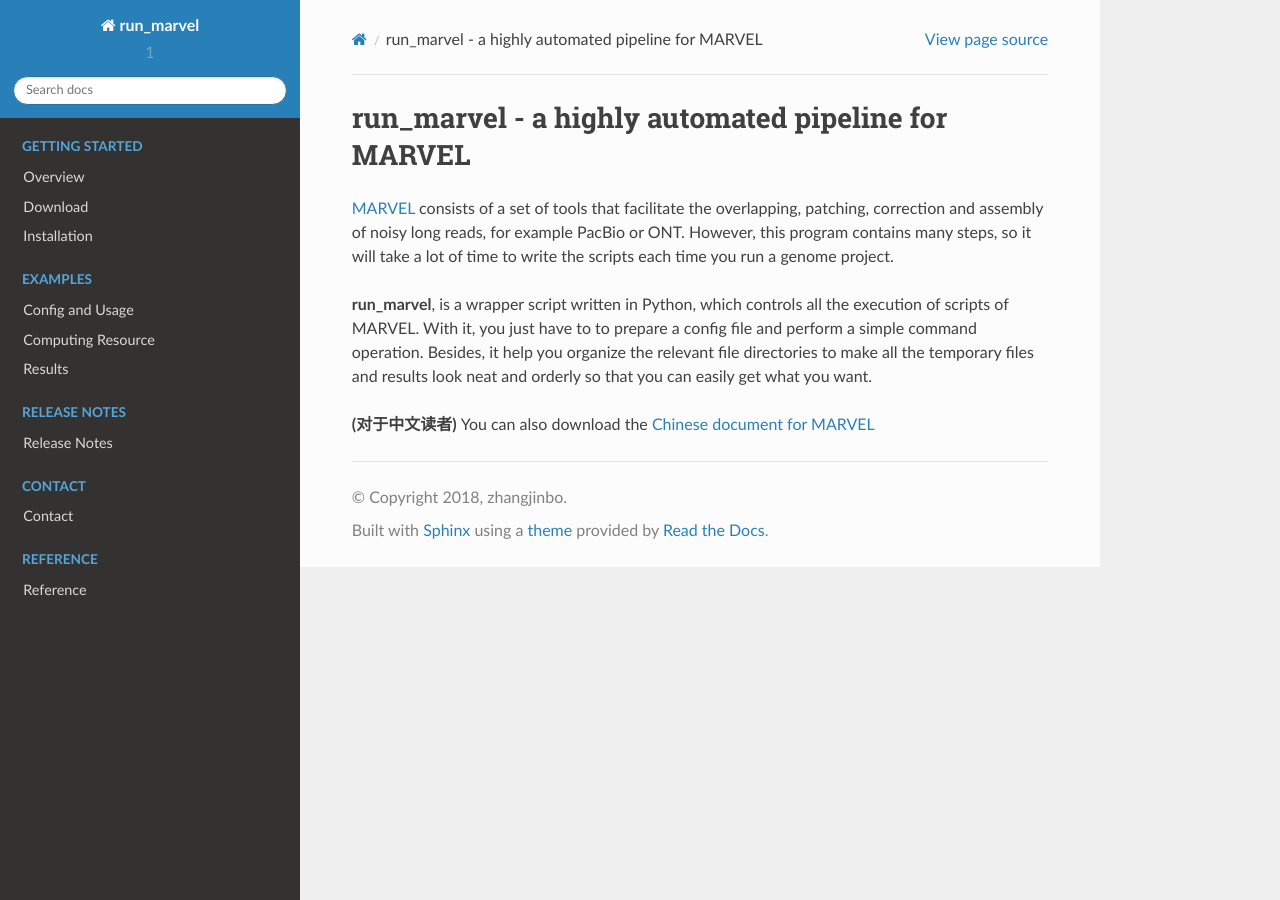
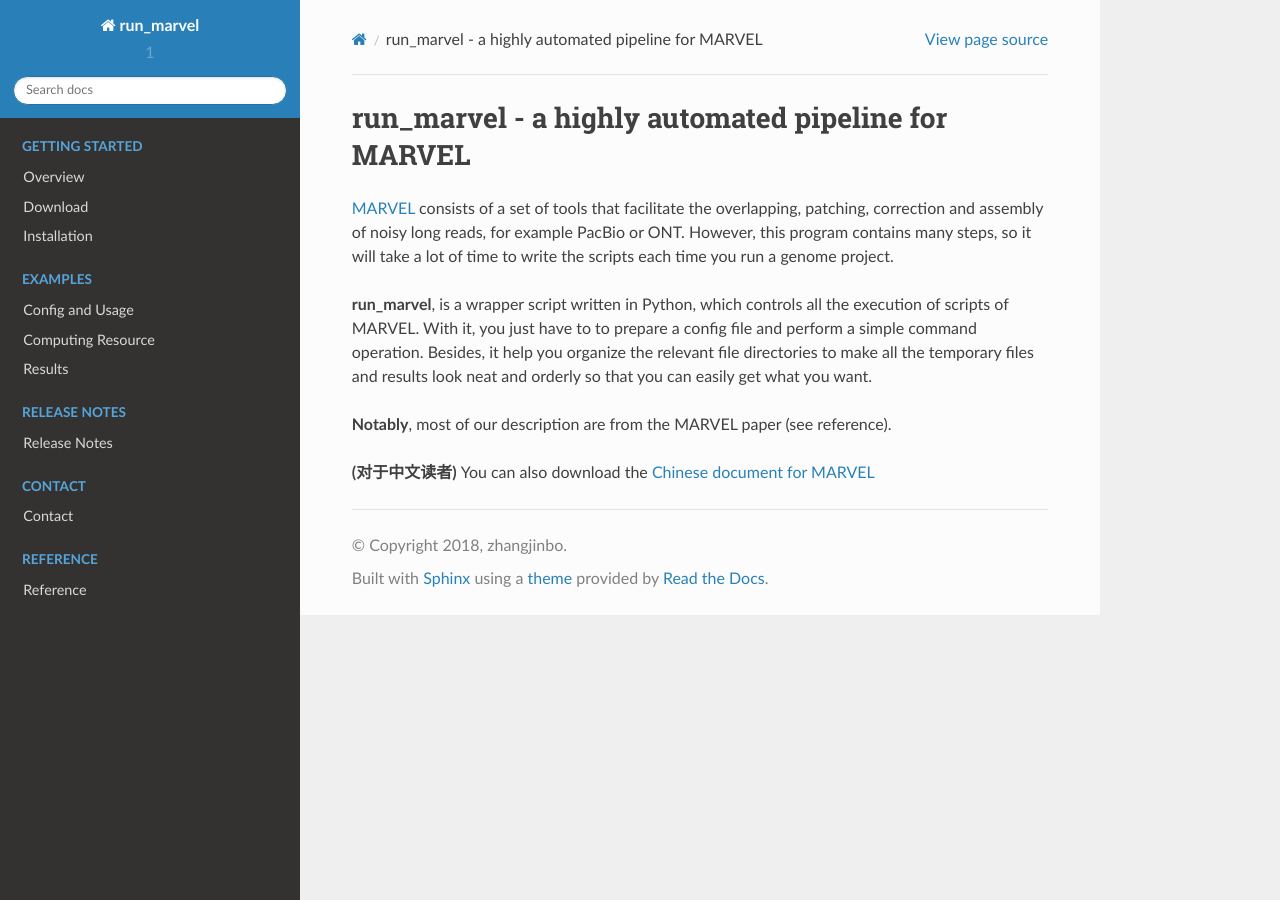
Before and after one commit to bitcometz/run_marvel, a Sphinx documentation site: the page built from source/README.rst, in a window 1280 px wide. Built offline with Sphinx 7.4.7 and the Read the Docs theme 2.0.0, drawn with Linux system fonts in a browser that asks for light colours.

Commit message:
Add files via upload

```diff
--- a/source/README.rst
+++ b/source/README.rst
@@ -6,5 +6,7 @@ run_marvel - a highly automated pipeline for MARVEL
 
 **run_marvel**, is a wrapper script written in Python, which controls all the execution of scripts of MARVEL. With it, you just have to to prepare a config file and perform a simple command operation. Besides, it help you organize the relevant file directories to make all the temporary files and results look neat and orderly so that you can easily get what you want.
 
+**Notably**, most of our description are from the MARVEL paper (see reference).
+
 
 **(对于中文读者)** You can also download the `Chinese document for MARVEL <https://github.com/bitcometz/run_marvel/raw/master/marvel_chinese.pdf>`__
```
